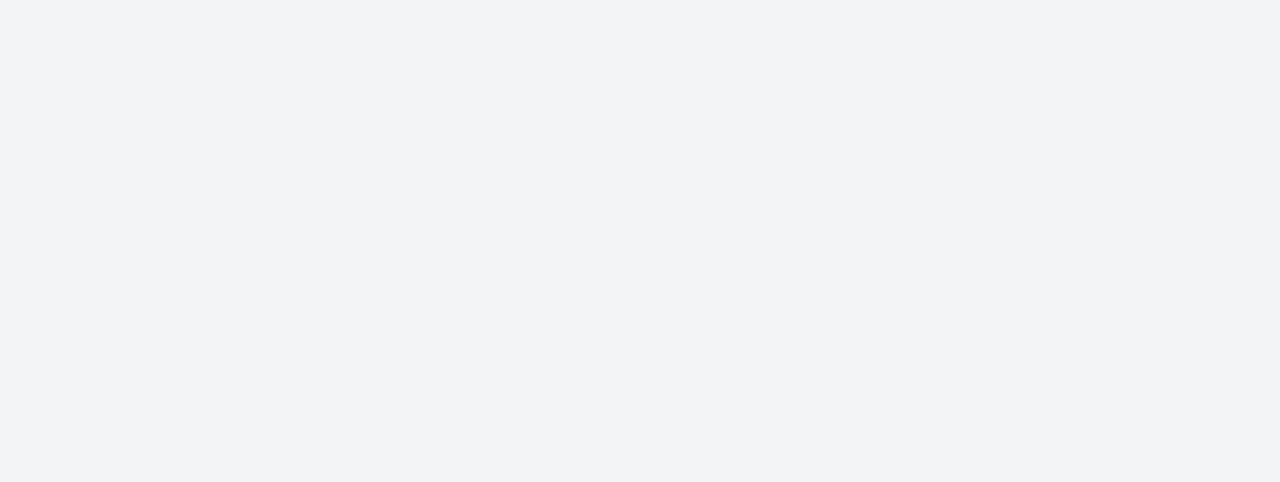
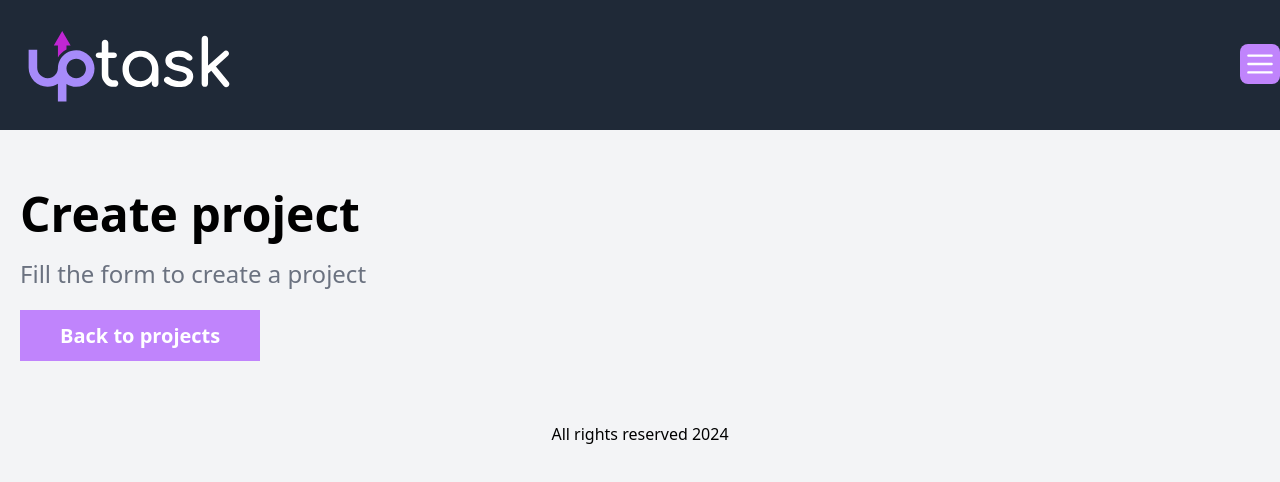
Before and after one commit to javiercodesx/handleTask_client, a React (Vite) app: page /projects/create in a window 1280 px wide. Before the commit this address had no page. Shown: the top 482 px of the page. Built offline with nearby package versions, Linux system fonts and the light colour scheme.

Commit message:
add CreateProjectPage

```diff
--- a/src/pages/DashboardPage.tsx
+++ b/src/pages/DashboardPage.tsx
@@ -1,6 +1,17 @@
+import { Link } from "react-router-dom"
 
 export default function DashboardPage() {
   return (
-    <div>DashboardPage</div>
+    <>
+      <h1 className="text-5xl font-black">My projects</h1>
+      <p className="text-2xl font-light text-gray-500 mt-5">Handle your projects</p>
+
+      <nav className="my-8">
+        <Link
+          className="bg-purple-400 hover:bg-purple-500 px-10 py-3 text-white text-xl font-bold cursor-pointer transition-colors"
+          to='/projects/create'
+        >New project</Link>
+      </nav>
+    </>
   )
 }
--- /dev/null
+++ b/src/pages/projects/CreateProjectPage.tsx
@@ -0,0 +1,17 @@
+import { Link } from "react-router-dom";
+
+export default function CreateProjectPage() {
+  return (
+    <>
+      <h1 className="text-5xl font-black">Create project</h1>
+      <p className="text-2xl font-light text-gray-500 mt-5">Fill the form to create a project</p>
+
+      <nav className="my-8">
+        <Link
+          className="bg-purple-400 hover:bg-purple-500 px-10 py-3 text-white text-xl font-bold cursor-pointer transition-colors"
+          to='/'
+        >Back to projects</Link>
+      </nav>
+    </>
+  )
+}
--- a/src/router.tsx
+++ b/src/router.tsx
@@ -1,6 +1,7 @@
 import { BrowserRouter, Routes, Route } from "react-router-dom";
 import AppLayout from "@/layouts/AppLayout";
 import DashboardPage from "@/pages/DashboardPage";
+import CreateProjectPage from "./pages/projects/CreateProjectPage";
 
 export const Router = () => {
 
@@ -11,6 +12,7 @@ export const Router = () => {
                     element={ <AppLayout/> }
                 >
                     <Route path="/" element={ <DashboardPage/> } index/>
+                    <Route path="/projects/create" element={ <CreateProjectPage/> } index/>
                 </Route>
             </Routes>
         </BrowserRouter>
```
